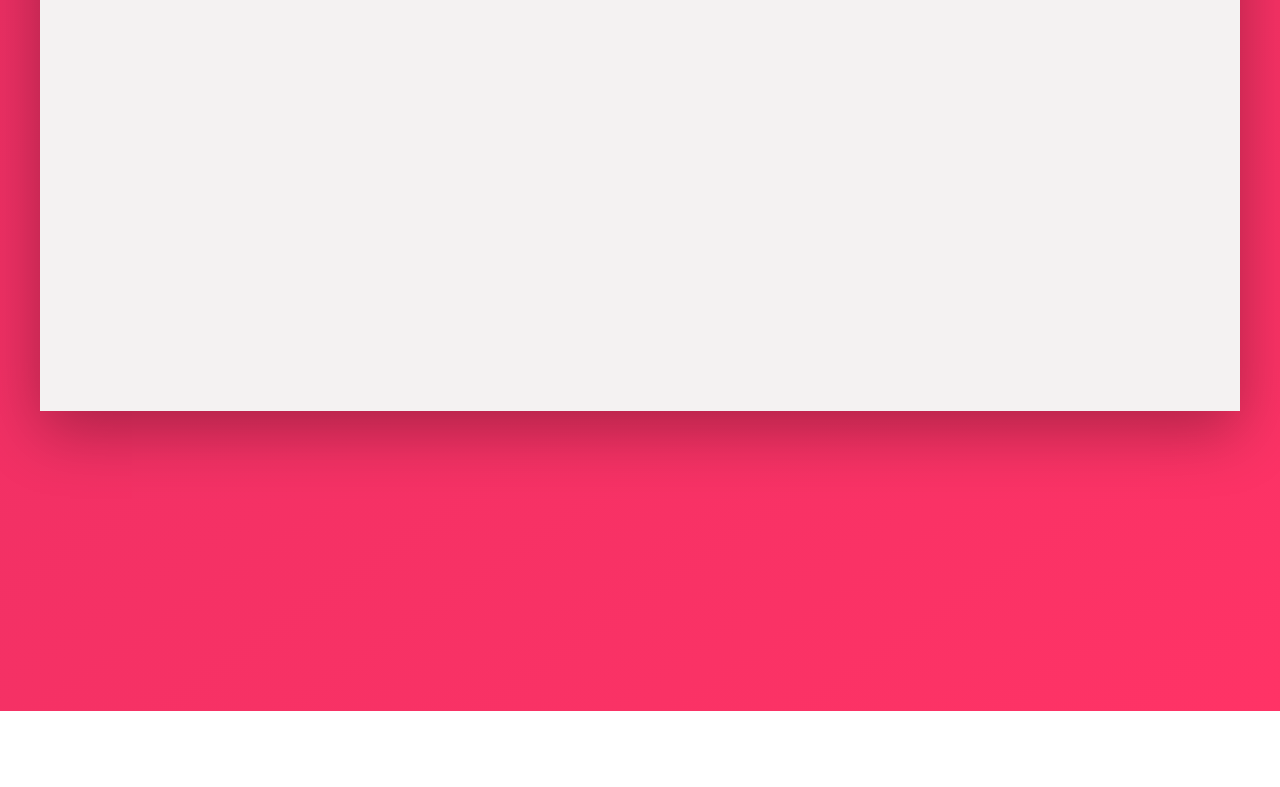
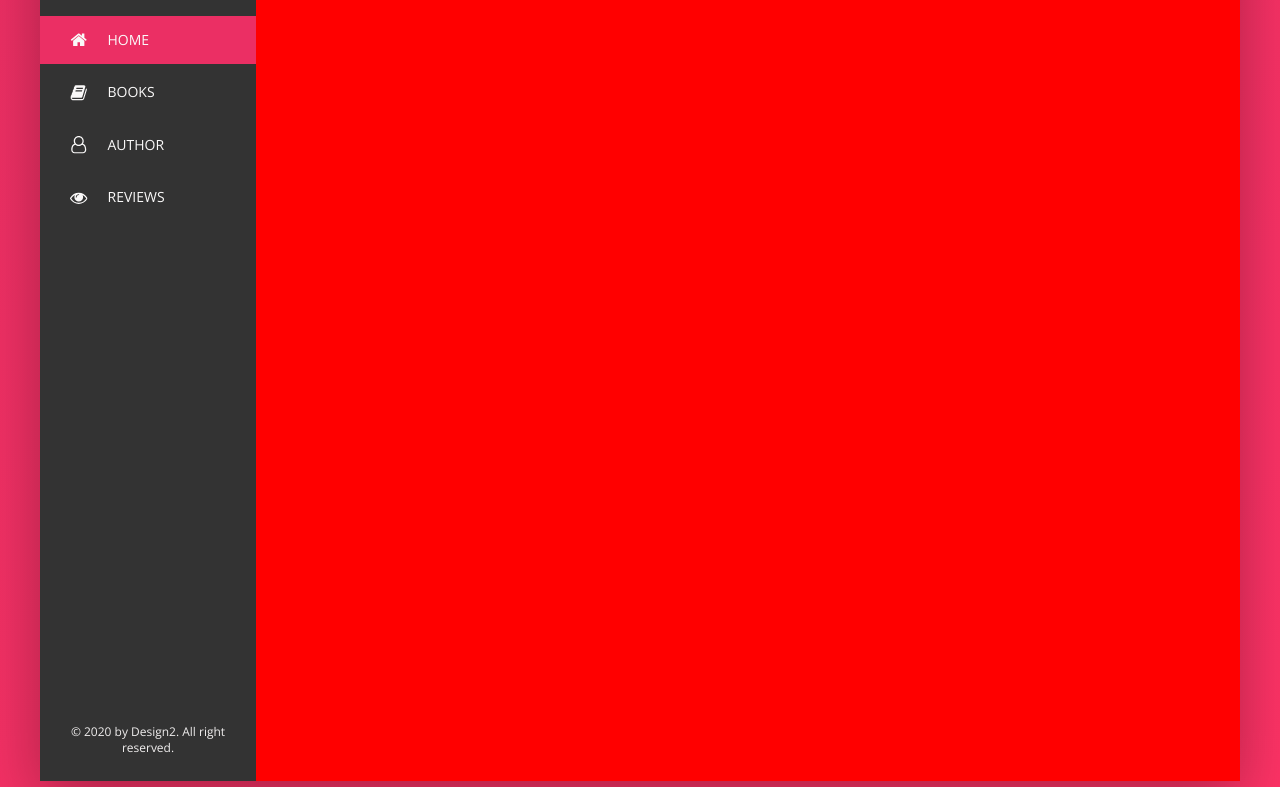
Before and after one commit to RomjanHossain/DesignWeb2, a website: page index.html in a window 1280 px wide. Shown: the part 169-956 px from the top of the page. Before the commit the page ends 880 px from the top, so only its background shows below. Drawn offline with nearby package versions, Linux system fonts and the light colour scheme.

Commit message:
Adding navbar element

```diff
--- a/index.html
+++ b/index.html
@@ -39,17 +39,47 @@
                 </div>
                 <div class="user-nav__user">
                     <img src="img/me2.jpg" alt="UserPhoot" class="user-nav__user_img">
-                    <span class="user-nav__user_name">Urmi</span>
+                    <span class="user-nav__user_name">Salma</span>
                 </div>
 
             </nav>
         </header>
         <div class="content">
             <nav class="sidebar">
-                Sidebar
+                <ul class="side-nav">
+                    <li class="side-nav__item side-nav__item--active">
+                        <a href="#" class="side-nav__link">
+                            <svg class="side-nav__icon">
+                                <use xlink:href="img/symbol.svg#icon-home"></use>
+                            </svg>
+                            <span> Home </span>
+                        </a>
+                    </li>
+                    <li class="side-nav__item"><a href="#" class="side-nav__link">
+                            <svg class="side-nav__icon">
+                                <use xlink:href="img/symbol.svg#icon-book"></use>
+                            </svg>
+                            <span>Books</span>
+                        </a></li>
+                    <li class="side-nav__item"><a href="#" class="side-nav__link">
+                            <svg class="side-nav__icon">
+                                <use xlink:href="img/symbol.svg#icon-user-o"></use>
+                            </svg>
+                            <span>Author</span>
+                        </a></li>
+                    <li class="side-nav__item"><a href="#" class="side-nav__link">
+                            <svg class="side-nav__icon">
+                                <use xlink:href="img/symbol.svg#icon-eye"></use>
+                            </svg>
+                            <span>Reviews</span>
+                        </a></li>
+                </ul>
+                <div class="legal">
+                    &copy; 2020 by Design2. All right reserved.
+                </div>
             </nav>
-            <main class="hotel-view">
-                Hotelview
+            <main class="book-view">
+                Book view
             </main>
         </div>
     </div>
```
